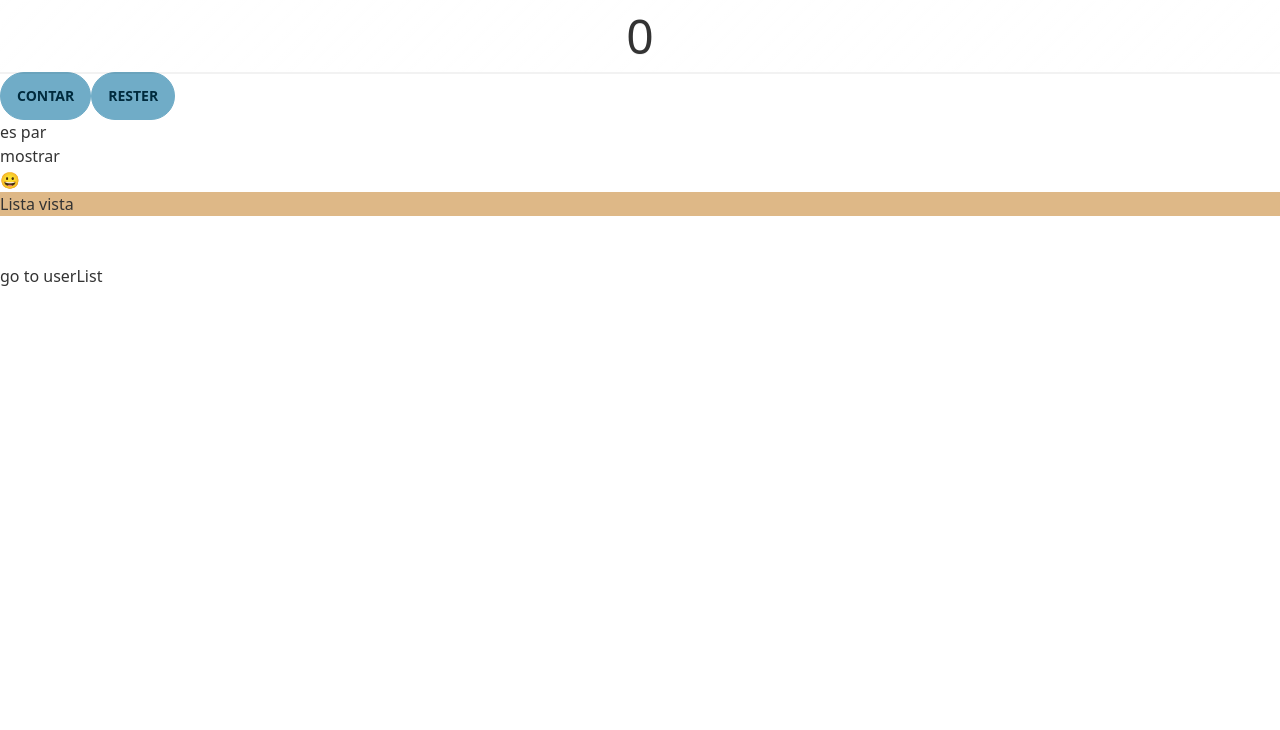
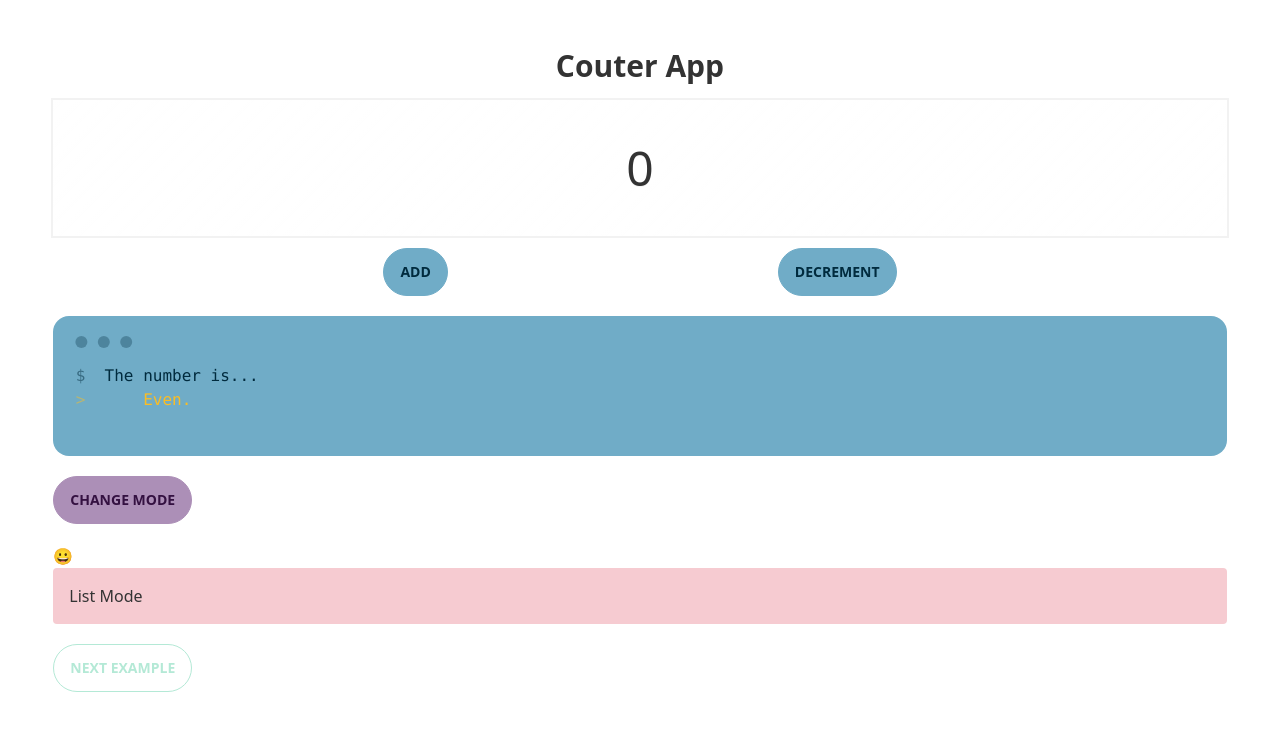
Before and after one commit to JoseCorreaMorales/AngularTraining, an Angular app: page /counter in a window 1280 px wide. Shown: the top 730 px of the page. Built offline with nearby package versions, Linux system fonts and the light colour scheme.

Commit message:
[REF]  styles counter example

```diff
--- a/src/app/components/counter/counter.component.html
+++ b/src/app/components/counter/counter.component.html
@@ -1,28 +1,50 @@
-<p class="text-[3rem] text-center glass">{{counter}}</p>
+<main class="w-11/12 mx-auto my-12">
+  <h1 class="text-3xl font-bold text-center mb-4">Couter App</h1>
+  <p class="text-[3rem] text-center glass p-8 my-3">{{ counter }}</p>
 
-<button (click)="count()" class="btn">contar</button>
-<button (click)="decrement()" class="btn">rester</button>
+  <div class="flex justify-evenly mb-5">
+    <button (click)="count()" class="btn">Add</button>
+    <button (click)="decrement()" class="btn">Decrement</button>
+  </div>
 
-<div *ngIf="counter %2 === 0;else noPar">es par</div>
+  <div class="mockup-code">
+    <pre data-prefix="$"><code>The number is...</code></pre>
+    <pre
+      *ngIf="counter % 2 === 0; else noPar"
+      data-prefix=">"
+      class="text-warning"
+    >
+    <code>Even.</code>
+  </pre
+    >
 
-<ng-template #noPar>
-  <div>es impar</div>
-</ng-template>
+    <ng-template #noPar>
+      <pre data-prefix=">" class="text-success">
+        <code>Odd!</code>
+       </pre
+      >
+    </ng-template>
+  </div>
 
+  <button class="btn btn-active btn-primary my-5" (click)="toggleContent()">
+    Change mode
+  </button>
 
-<button (click)="toggleContent()">mostrar</button>
+  <div *ngIf="toggleEmoji; else oculto">
+    😀
+  </div>
 
+  <ng-template #oculto>
+    <div>🥲</div>
+  </ng-template>
 
-<div *ngIf="toggleContent; else oculto">😀</div>
-<ng-template #oculto> <div>🥲</div> </ng-template>
+  <div [ngSwitch]="viewMode">
+    <div *ngSwitchCase="'map'" class="bg-primary rounded p-4">Map mode</div>
+    <div *ngSwitchCase="'list'" class="bg-secondary rounded p-4">List Mode</div>
+    <div *ngSwitchDefault>Vista predeterminada</div>
+  </div>
 
-
-
-<div [ngSwitch]="viewMode">
-  <div *ngSwitchCase="'map'" style="background-color: aquamarine;">Mapa vista</div>
-  <div *ngSwitchCase="'list'" style="background-color: burlywood;"> Lista vista</div>
-  <div *ngSwitchDefault>Vista predeterminada</div>
-</div>
-
-
-<button style="margin-top: 3rem;" (click)="goToUserList()"> go to userList</button>
+  <button class="btn btn-outline btn-accent my-5" (click)="goToUserList()">
+    Next example
+  </button>
+</main>
--- a/src/app/components/counter/counter.component.ts
+++ b/src/app/components/counter/counter.component.ts
@@ -7,28 +7,32 @@ import { Router } from '@angular/router';
   styleUrls: ['./counter.component.css'],
 })
 export class CounterComponent implements OnInit {
-  counter = 0;
+  counter : number = 0;
 
-  toggle = false;
+  toggleEmoji : boolean = true;
 
-  viewMode = 'list';
+  viewMode : string = 'list';
 
   toggleContent() {
-    this.toggle = !this.toggle;
+    this.toggleEmoji = !this.toggleEmoji;
     this.viewMode = this.viewMode === 'list' ? 'map' : 'list';
   }
 
 
-  count() {
+  count() : void {
     this.counter++;
   }
 
-  decrement() {
+  count2 = () : void =>  {
+     this.counter++;
+  }
+
+  decrement() : void {
     this.counter--;
   }
 
 
-  goToUserList() {
+  goToUserList() : void {
     this.router.navigate(['/users'])
   }
 
```
